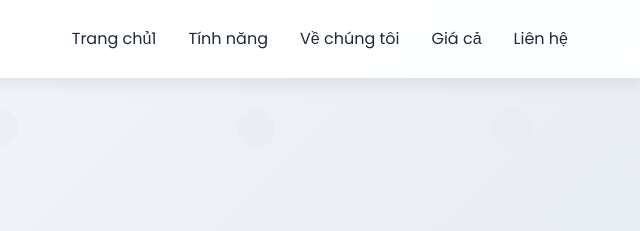
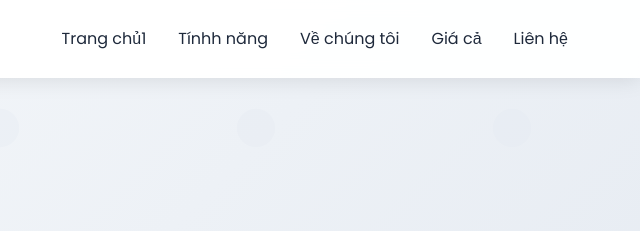
Before and after one commit to tungcpl96/webtest, a plain HTML site: page index.html in a window 1280 px wide. Shown: the top 231 px of the page, 640-1280 px from the left. Drawn offline with Linux system fonts and the light colour scheme.

Commit message:
Update index.html

```diff
--- a/index.html
+++ b/index.html
@@ -17,7 +17,7 @@
             </div>
             <ul class="nav-menu">
                 <li><a href="#home">Trang chủ1</a></li>
-                <li><a href="#features">Tính năng</a></li>
+                <li><a href="#features">Tínhh năng</a></li>
                 <li><a href="#about">Về chúng tôi</a></li>
                 <li><a href="#pricing">Giá cả</a></li>
                 <li><a href="#contact">Liên hệ</a></li>
```
